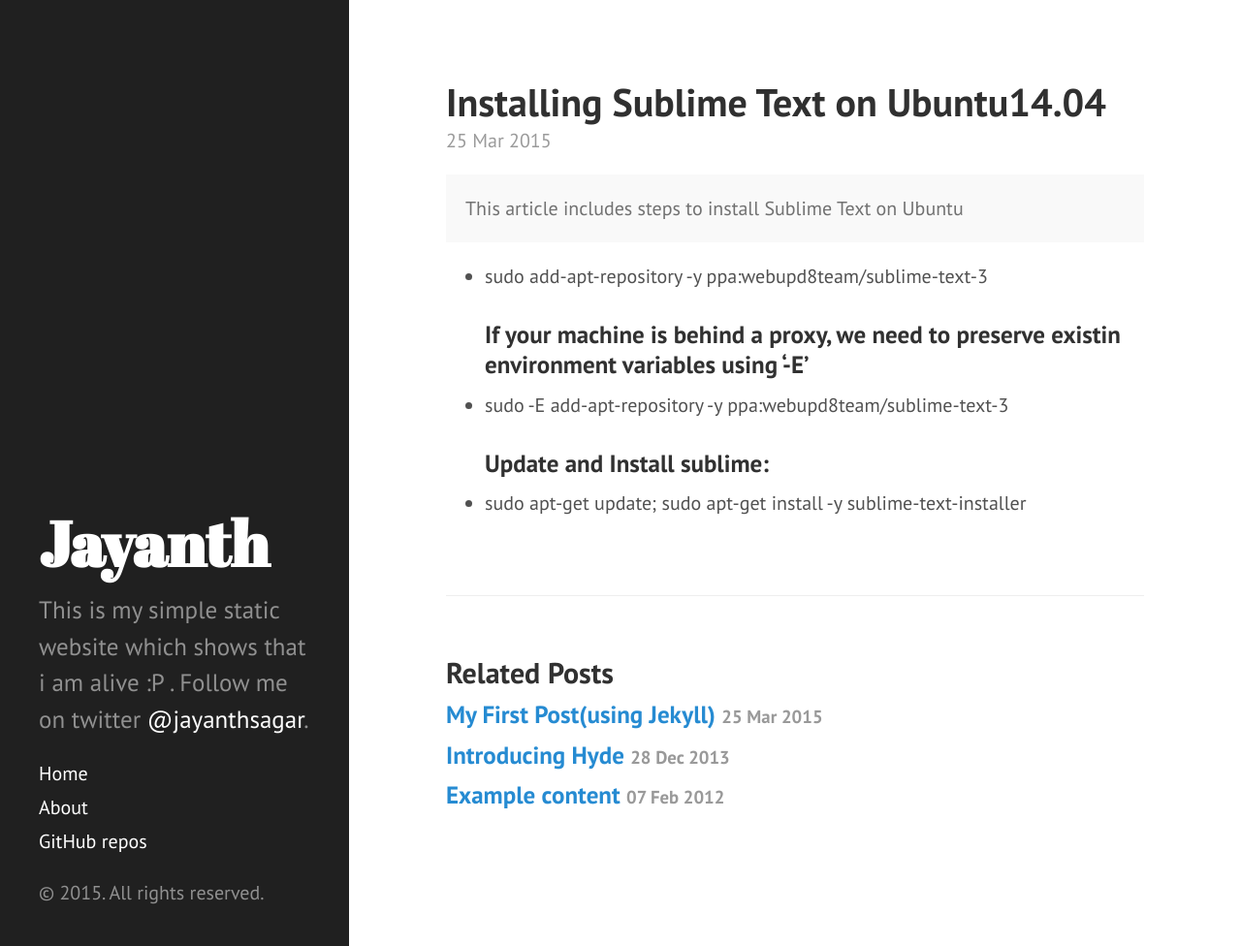
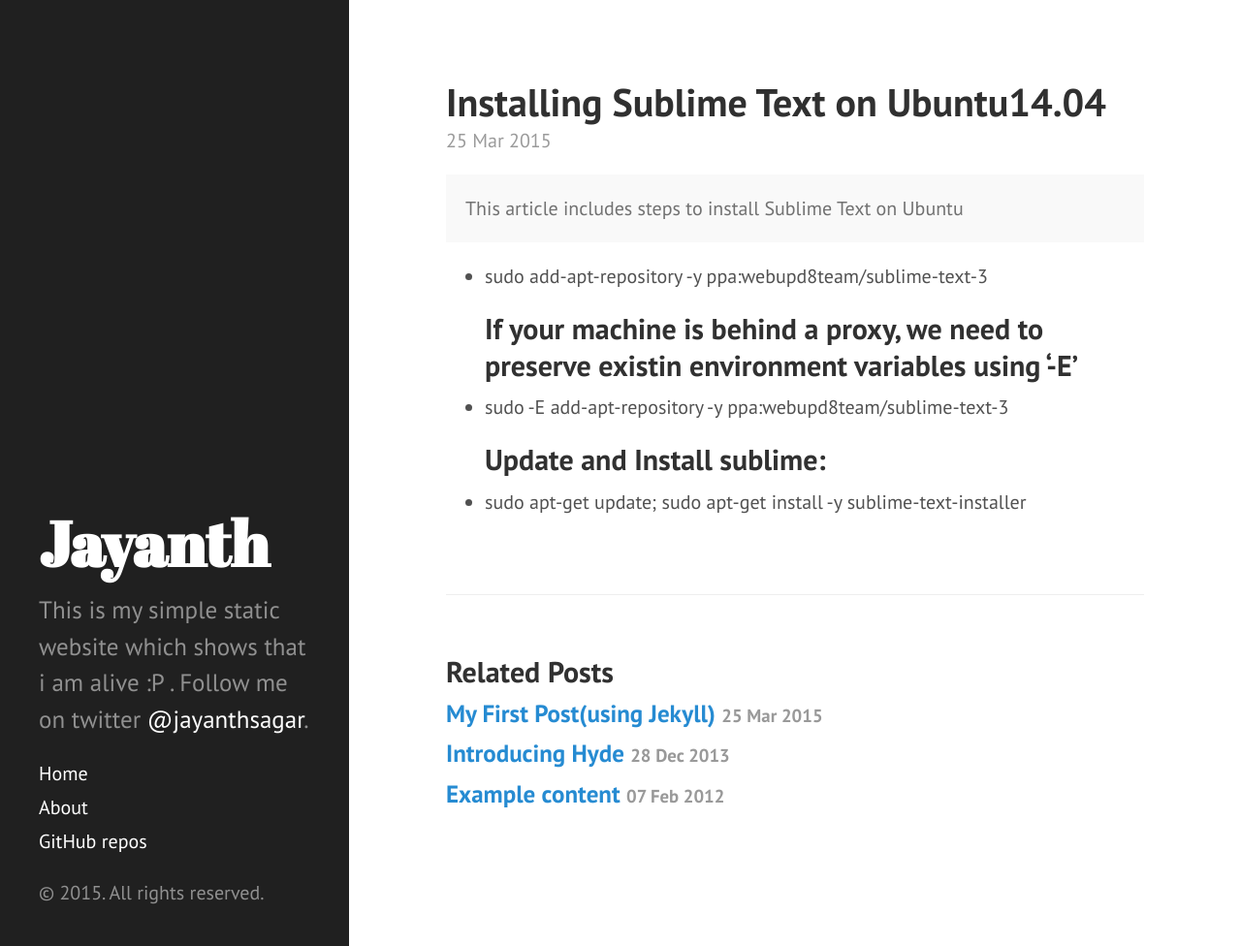
Before and after one commit to jayanthsagar/jayanthsagar.github.io, a Jekyll site: the page built from _posts/2015-03-25-install-sublime-on-ubuntu.md, in a window 1280 px wide and 976 px high. Shown: the whole window at 97% size. Built offline with Jekyll 4.4.1, drawn with Linux system fonts in a browser that asks for light colours; Markdown is read by kramdown in place of the engine named in the settings.

```diff
--- a/_posts/2015-03-25-install-sublime-on-ubuntu.md
+++ b/_posts/2015-03-25-install-sublime-on-ubuntu.md
@@ -7,7 +7,7 @@ title: Installing Sublime Text on Ubuntu14.04
   This article includes steps to install Sublime Text on Ubuntu
 </div>
 * sudo add-apt-repository -y ppa:webupd8team/sublime-text-3
-### If your machine is behind a proxy, we need to preserve existin environment variables using '-E'
+## If your machine is behind a proxy, we need to preserve existin environment variables using '-E'
 * sudo -E add-apt-repository -y ppa:webupd8team/sublime-text-3
-### Update and Install sublime:
+## Update and Install sublime:
 * sudo apt-get update; sudo apt-get install -y sublime-text-installer
```
